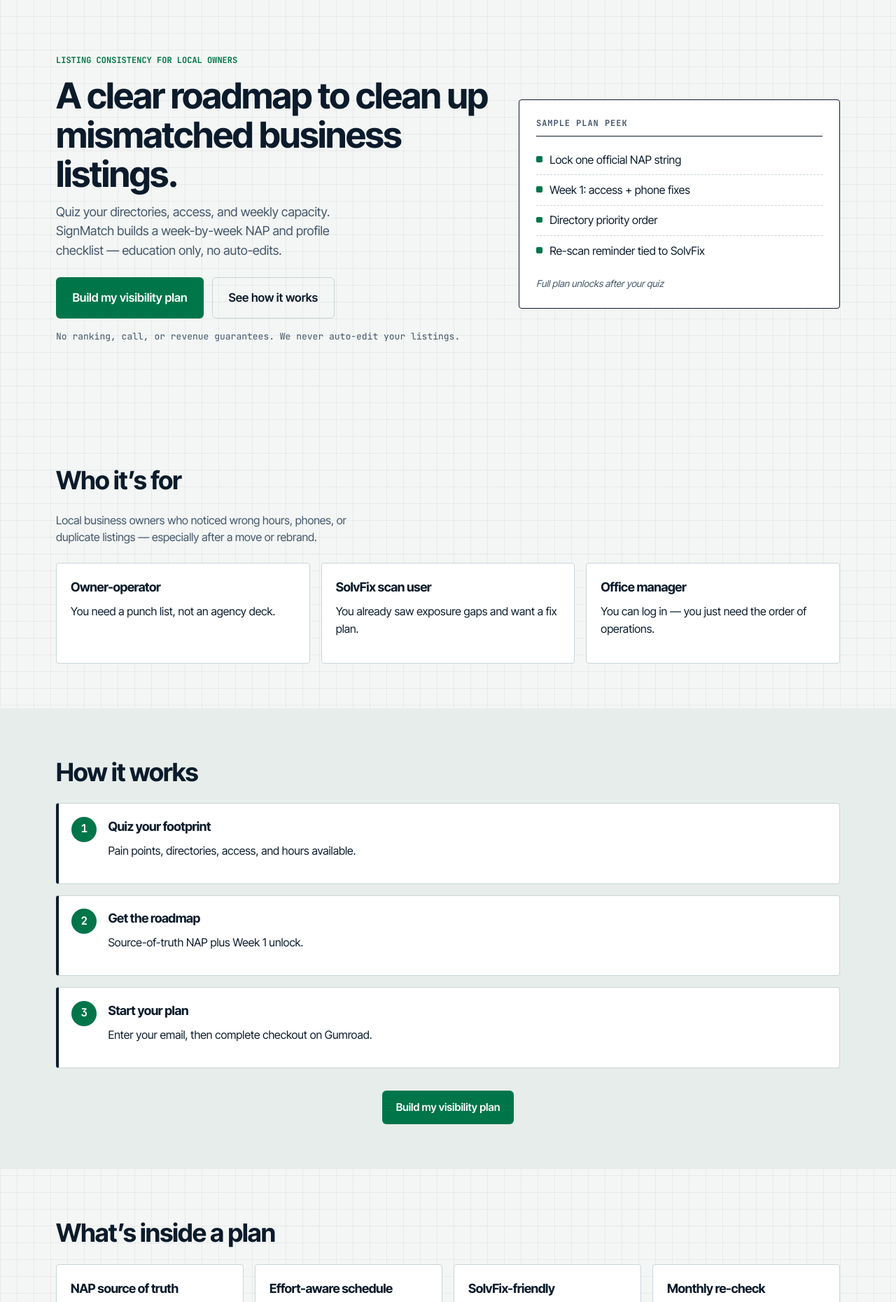
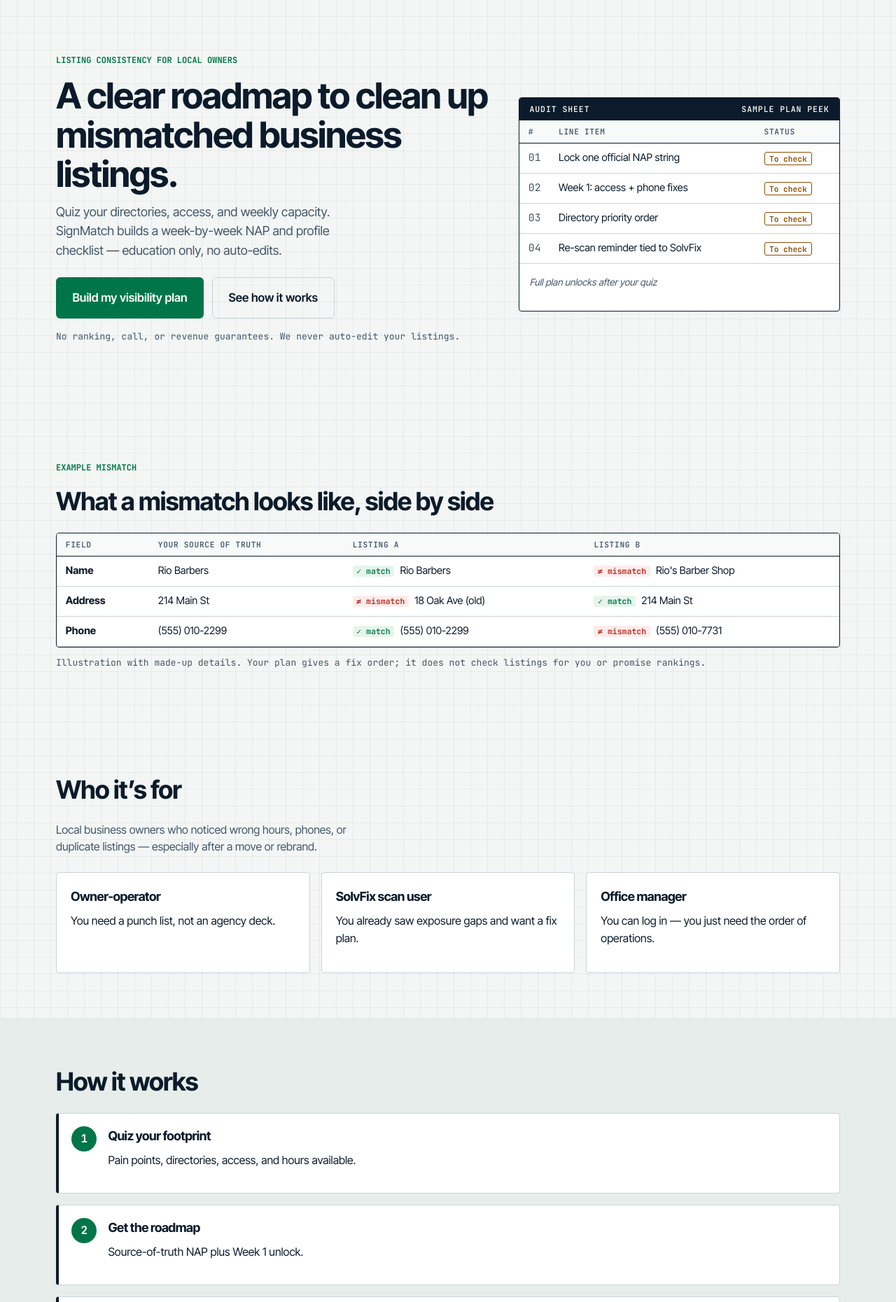
Before and after one commit to sudabay510-sys/signmatch, a Flask app: page / in a window 1280 px wide. Shown: the part 73-1933 px from the top of the page at 70% size. Run offline with Flask 3, Linux system fonts and the light colour scheme; some libraries are stand-ins or nearby versions.

Commit message:
Port redesign layouts into real templates
Landing hero and signature band, brand journey layout, quiz chrome, results
header, and plan section components, all rendered from real brand and plan
data (illustrations are labeled 'Example'). Adds static/layout.css. Quiz
logic, forms, CSRF tokens, paywall/unlock branches, prices, and safety notes
unchanged.

```diff
--- /dev/null
+++ b/static/layout.css
@@ -0,0 +1,19 @@
+/* signmatch layout compositions (phase 2). Loaded after identity.css. */
+.sm-sheet,.sm-report{background:var(--card);border:1px solid var(--ink);border-radius:4px;overflow:hidden}
+.sm-sheet-h{display:flex;justify-content:space-between;gap:1rem;background:var(--ink);color:#F3F6F4;font:600 .72rem 'JetBrains Mono',monospace;letter-spacing:.08em;padding:.55rem .9rem}
+.sm-table{width:100%;border-collapse:collapse;font-size:.92rem}
+.sm-table th{font:600 .7rem 'JetBrains Mono',monospace;text-transform:uppercase;letter-spacing:.06em;color:var(--muted);text-align:left;border-bottom:1px solid var(--ink);padding:.55rem .8rem;background:#F7FAF8}
+.sm-table td{border-bottom:1px solid var(--line);padding:.6rem .8rem;vertical-align:top}
+.sm-table td:first-child{font-family:'JetBrains Mono',monospace;color:var(--muted);width:2.5rem}
+.sm-sheet .card-fade{padding:0 .9rem .9rem}
+.sm-st{font:600 .7rem 'JetBrains Mono',monospace;border:1px solid #8A4B00;color:#8A4B00;padding:.1rem .4rem;border-radius:3px;white-space:nowrap}
+.sm-scroll{overflow-x:auto;border:1px solid var(--ink);border-radius:4px;background:var(--card);margin-bottom:.75rem}
+.sm-diff td:first-child{font-weight:700;font-family:inherit;color:var(--ink);width:auto}
+.sm-diff .ok{display:inline-block;font:600 .72rem 'JetBrains Mono',monospace;color:#00754A;background:#E6F4EE;padding:.05rem .35rem;border-radius:3px;margin-right:.3rem}
+.sm-diff .bad{display:inline-block;font:600 .72rem 'JetBrains Mono',monospace;color:#B3261E;background:#FDECEA;padding:.05rem .35rem;border-radius:3px;margin-right:.3rem}
+.sm-qh{display:flex;justify-content:space-between;font:600 .75rem 'JetBrains Mono',monospace;letter-spacing:.08em;border-bottom:1px solid var(--ink);padding-bottom:.4rem;margin-bottom:.6rem}
+.page-quiz .tiny.muted{display:none}
+.sm-report{margin-bottom:1.5rem}.sm-report-b{padding:1.5rem}
+.sm-row{display:grid;grid-template-columns:5.5rem 1fr;gap:1rem;align-items:start}
+.sm-idx{font:700 .78rem 'JetBrains Mono',monospace;color:var(--accent);padding-top:.2rem}
+@media (max-width:560px){.sm-row{grid-template-columns:1fr;gap:.25rem}.sm-sheet-h{flex-direction:column;gap:.15rem}}
--- a/templates/base.html
+++ b/templates/base.html
@@ -10,6 +10,7 @@
   <link href="{{ brand.font_url }}" rel="stylesheet"/>
   <link rel="stylesheet" href="{{ url_for('static', filename='brand.css') }}"/>
   <link rel="stylesheet" href="{{ url_for('static', filename='identity.css') }}"/>
+  <link rel="stylesheet" href="{{ url_for('static', filename='layout.css') }}"/>
   <link rel="icon" href="{{ url_for('static', filename='logo.svg') }}" type="image/svg+xml"/>
 </head>
 <body class="{% block body_class %}{% endblock %}" data-brand="signmatch">
--- a/templates/landing.html
+++ b/templates/landing.html
@@ -2,10 +2,9 @@
 {% block title %}{{ brand.name }} — {{ brand.tagline }}{% endblock %}
 {% block body_class %}page-landing{% endblock %}
 {% block content %}
-<section class="hero">
+<section class="hero ly-hero">
   <div class="wrap hero-grid">
-    <div class="hero-copy">
-      <p class="eyebrow">{{ brand.eyebrow }}</p>
+    <div class="hero-copy"><p class="eyebrow">{{ brand.eyebrow }}</p>
       <h1>{{ brand.hero_title }}</h1>
       <p class="lede">{{ brand.hero_lede }}</p>
       <div class="hero-actions">
@@ -13,16 +12,28 @@
         <a class="btn btn-lg btn-ghost" href="#how">See how it works</a>
       </div>
       <p class="tiny muted">{{ brand.honesty_line }}</p>
+      {% if brand.get('safety_note') %}
+<aside class="safety" role="note" aria-label="Safety note"><strong>{{ brand.safety_title or "Important" }}:</strong> {{ brand.safety_note }}</aside>
+{% endif %}</div>
+    <div class="sm-sheet" aria-label="Sample plan peek">
+      <div class="sm-sheet-h"><span>AUDIT SHEET</span><span>SAMPLE PLAN PEEK</span></div>
+      <table class="sm-table"><thead><tr><th>#</th><th>Line item</th><th>Status</th></tr></thead><tbody>
+      {% for b in brand.sample_peek %}<tr><td>{{ "%02d"|format(loop.index) }}</td><td>{{ b }}</td><td><span class="sm-st">To check</span></td></tr>{% endfor %}
+      </tbody></table>
+      <p class="card-fade">Full plan unlocks after your quiz</p>
     </div>
-    <div class="hero-card" aria-hidden="true">
-      <div class="card-label">Sample plan peek</div>
-      <ul class="peek-list">
-        {% for b in brand.sample_peek %}
-        <li><span class="dot"></span>{{ b }}</li>
-        {% endfor %}
-      </ul>
-      <div class="card-fade">Full plan unlocks after your quiz</div>
-    </div>
+  </div>
+</section>
+<section class="section sm-diff-s" aria-labelledby="smd-h">
+  <div class="wrap">
+    <p class="eyebrow">Example mismatch</p>
+    <h2 id="smd-h">What a mismatch looks like, side by side</h2>
+    <div class="sm-scroll"><table class="sm-table sm-diff"><thead><tr><th>Field</th><th>Your source of truth</th><th>Listing A</th><th>Listing B</th></tr></thead><tbody>
+      <tr><td>Name</td><td>Rio Barbers</td><td><span class="ok">✓ match</span> Rio Barbers</td><td><span class="bad">≠ mismatch</span> Rio's Barber Shop</td></tr>
+      <tr><td>Address</td><td>214 Main St</td><td><span class="bad">≠ mismatch</span> 18 Oak Ave (old)</td><td><span class="ok">✓ match</span> 214 Main St</td></tr>
+      <tr><td>Phone</td><td>(555) 010-2299</td><td><span class="ok">✓ match</span> (555) 010-2299</td><td><span class="bad">≠ mismatch</span> (555) 010-7731</td></tr>
+    </tbody></table></div>
+    <p class="tiny muted">Illustration with made-up details. Your plan gives a fix order; it does not check listings for you or promise rankings.</p>
   </div>
 </section>
 
--- a/templates/quiz.html
+++ b/templates/quiz.html
@@ -2,8 +2,9 @@
 {% block title %}Question {{ n }} of {{ total }} — {{ brand.name }}{% endblock %}
 {% block body_class %}page-quiz{% endblock %}
 {% block content %}
-<section class="quiz-shell">
+<section class="quiz-shell q-signmatch">
   <div class="wrap narrow">
+    <div class="sm-qh"><span>INTAKE FORM</span><span>FIELD {{ "%02d"|format(n) }} / {{ "%02d"|format(total) }}</span></div>
     <div class="progress" role="progressbar" aria-valuemin="0" aria-valuemax="100" aria-valuenow="{{ progress }}" aria-label="Quiz progress">
       <div class="progress-bar" style="width: {{ progress }}%"></div>
     </div>
```
Also changed, not shown: templates/results.html (+10 -7 lines).
